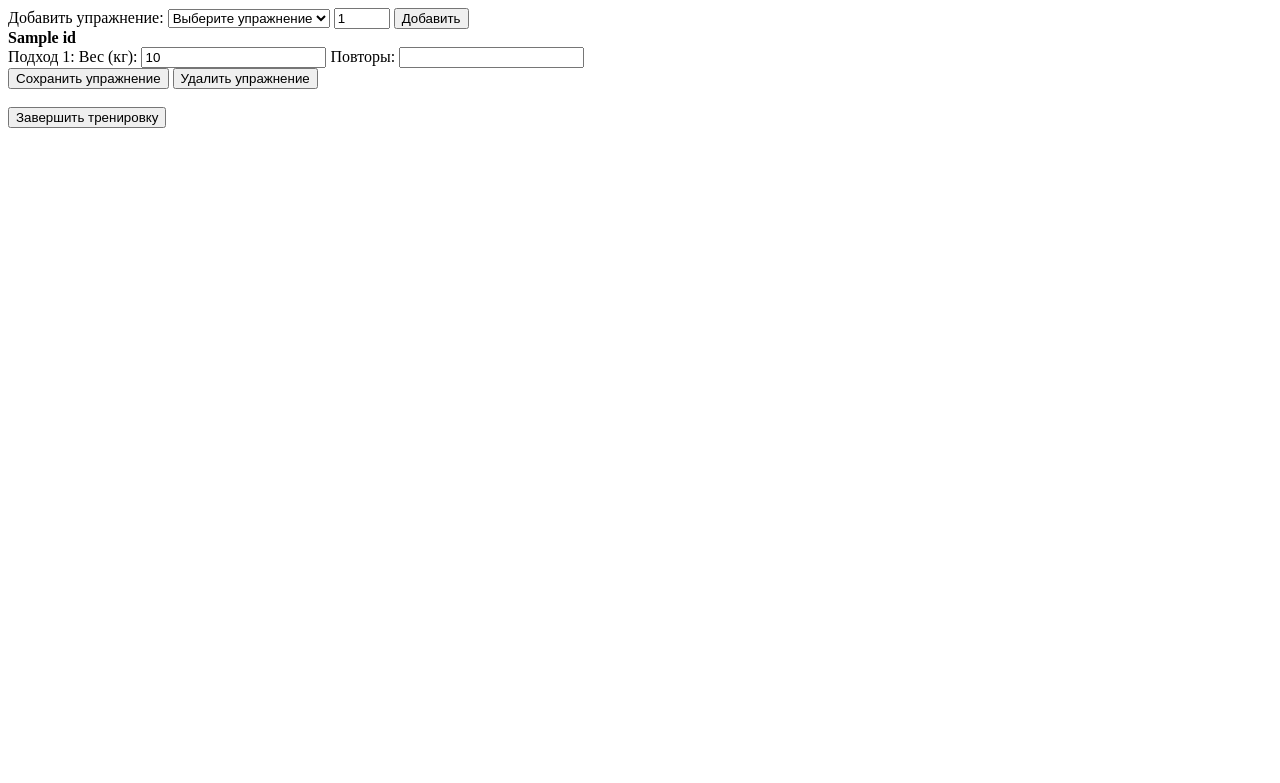
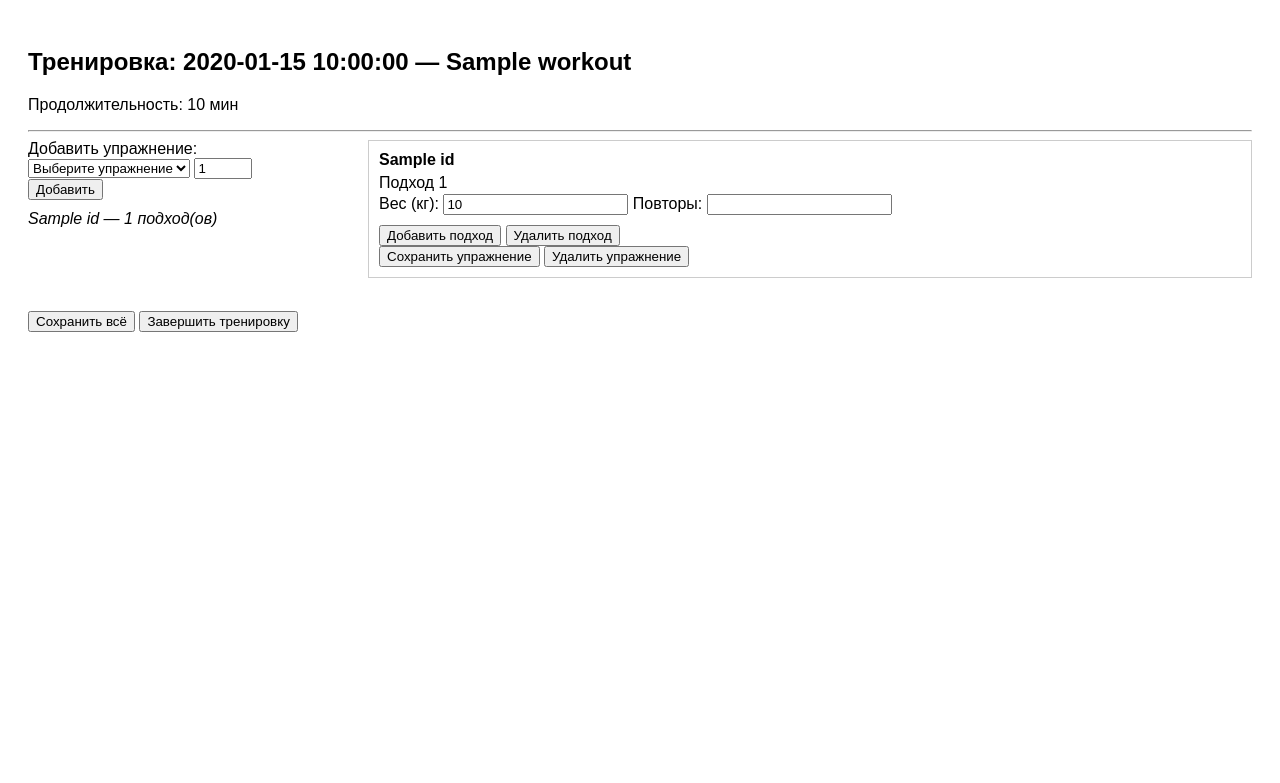
Before and after one commit to BigmasterSavage/gym_diary, a Flask app: template templates/active_training.html in a window 1280 px wide. Shown: the top 783 px of the page. Run offline with Flask 3, Linux system fonts and the light colour scheme; the template is opened without the code that fills it: most values are stand-ins (such as "Sample title", 1, 10 or a date in 2020); some libraries are stand-ins or nearby versions.

Commit message:
Update active_training.html

```diff
--- a/templates/active_training.html
+++ b/templates/active_training.html
@@ -1,31 +1,96 @@
+<!DOCTYPE html>
+<html lang="ru">
+<head>
+    <meta charset="UTF-8">
+    <title>Активная тренировка</title>
+    <style>
+        body {
+            font-family: sans-serif;
+            padding: 20px;
+        }
+        .row {
+            display: flex;
+            align-items: flex-start;
+            gap: 40px;
+        }
+        .left-column {
+            flex: 0 0 300px;
+        }
+        .right-column {
+            flex: 1;
+        }
+        .exercise-set {
+            border: 1px solid #ccc;
+            padding: 10px;
+            margin-bottom: 15px;
+        }
+        .exercise-set label {
+            display: block;
+            margin: 5px 0 2px;
+        }
+        .set-block {
+            margin-bottom: 10px;
+        }
+        button.small {
+            font-size: 12px;
+            margin-top: 10px;
+        }
+        #exercise-names {
+            margin-top: 10px;
+            font-style: italic;
+        }
+    </style>
+</head>
+<body>
+
+<h2>Тренировка: {{ workout.date }} — {{ workout.title }}</h2>
+<p>Продолжительность: {{ duration }} мин</p>
+<hr>
+
 <form method="POST" action="{{ url_for('active_training', workout_id=workout.id) }}">
+<div class="row">
     <div class="left-column">
         <label>Добавить упражнение:</label>
-        <select name="exercise_id" required>
+        <select name="exercise_id">
             <option value="">Выберите упражнение</option>
             {% for ex in exercises %}
             <option value="{{ ex.id }}">{{ ex.name }}</option>
             {% endfor %}
         </select>
-        <input type="number" name="sets_count" value="1" min="1" max="20" required>
-        <button type="submit" name="action" value="add_exercise">Добавить</button>
+        <input type="number" name="sets_count" value="1" min="1" max="20" style="width: 50px">
+        <button name="action" value="add" type="submit">Добавить</button>
+
+        <div id="exercise-names">
+            {% for ex_id, sets in staged_sets.items() %}
+                <div>{{ sets[0].name }} — {{ sets|length }} подход(ов)</div>
+            {% endfor %}
+        </div>
     </div>
 
-    {% for ex_id, sets in grouped_sets.items() %}
+    <div class="right-column">
+        {% for ex_id, sets in staged_sets.items() %}
             <div class="exercise-set">
                 <strong>{{ sets[0].name }}</strong>
                 {% for set in sets %}
-                <div>
-                    Подход {{ loop.index }}:
-                    Вес (кг): <input type="number" name="weight_{{ set.id }}" value="{{ set.weight_kg or '' }}">
-                    Повторы: <input type="number" name="reps_{{ set.id }}" value="{{ set.reps or '' }}">
+                    <div class="set-block">
+                        <label>Подход {{ loop.index }}</label>
+                        Вес (кг): <input type="number" step="0.1" name="weights_{{ set.uuid }}" value="{{ set.weight_kg or '' }}">
+                        Повторы: <input type="number" name="reps_{{ set.uuid }}" value="{{ set.reps or '' }}">
                     </div>
                 {% endfor %}
-            <button type="submit" name="action" value="save_exercise_{{ ex_id }}">Сохранить упражнение</button>
-            <button type="submit" name="action" value="remove_exercise_{{ ex_id }}">Удалить упражнение</button>
+                <button name="action" value="add_set" formaction="{{ url_for('add_temp_set', workout_id=workout.id, exercise_id=ex_id) }}">Добавить подход</button>
+                <button name="action" value="remove_set" formaction="{{ url_for('remove_temp_set', workout_id=workout.id, exercise_id=ex_id) }}">Удалить подход</button>
+                <br>
+                <button name="action" value="save_exercise" formaction="{{ url_for('save_exercise', workout_id=workout.id, exercise_id=ex_id) }}">Сохранить упражнение</button>
+                <button name="action" value="discard_exercise" formaction="{{ url_for('discard_exercise', workout_id=workout.id, exercise_id=ex_id) }}">Удалить упражнение</button>
             </div>
         {% endfor %}
-
+    </div>
+</div>
 <br>
+<button type="submit" name="action" value="save_all">Сохранить всё</button>
 <button type="submit" name="action" value="finish">Завершить тренировку</button>
 </form>
+
+</body>
+</html>
```
Lines whose indentation alone changed are shown as unchanged.
